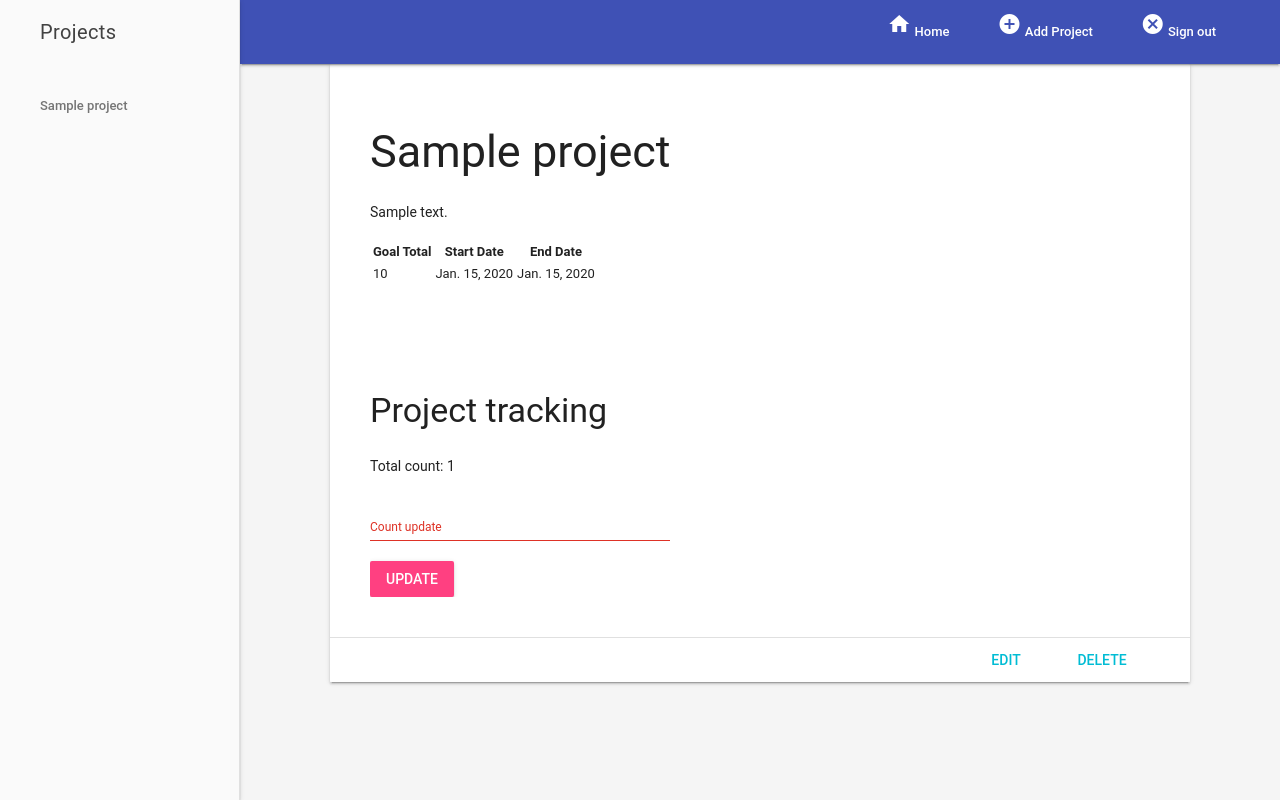
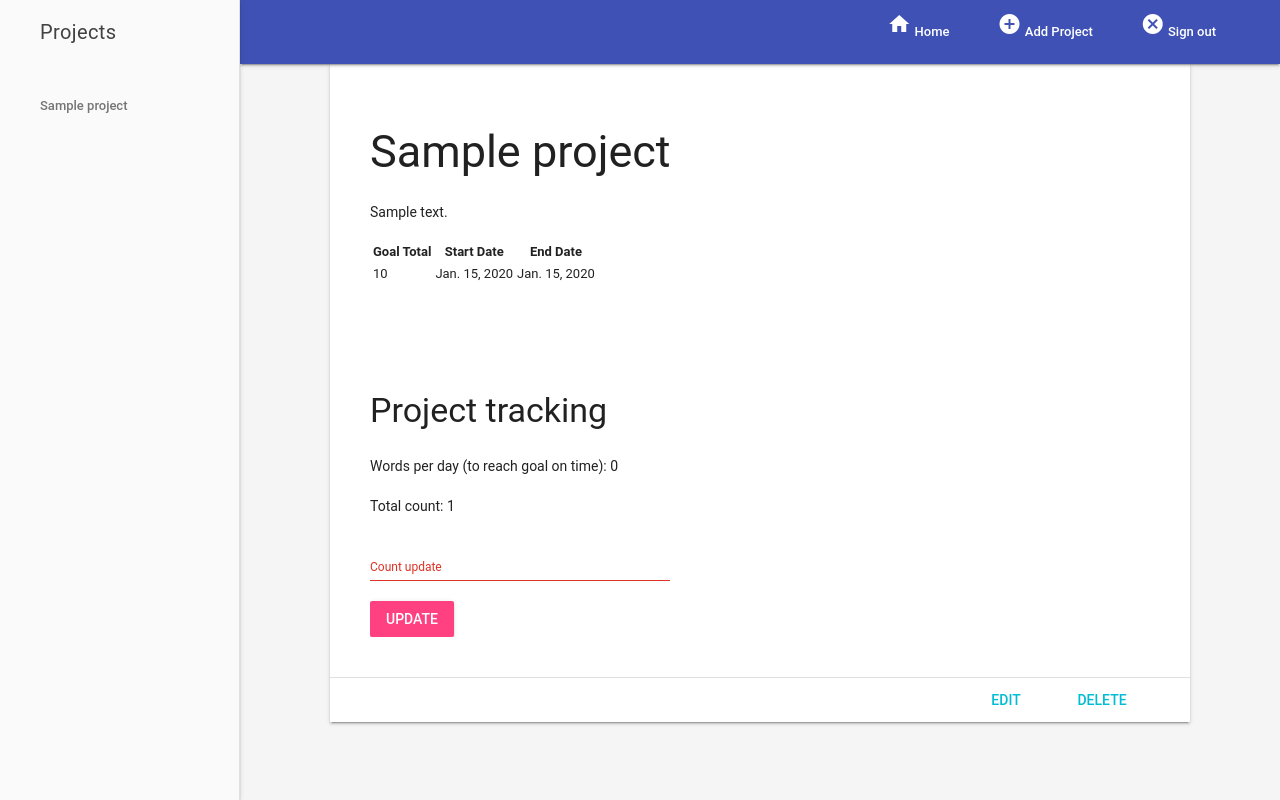
Before and after one commit to lkhedlund/project-tracker, a Django app: page /project/1/ in a window 1280 px wide. Run offline with Django 3.2, Linux system fonts and the light colour scheme; a user stored in the database is signed in; tables that the repository leaves empty hold one stand-in row (values such as "Sample post").

Commit message:
Added words per day to goal counter

```diff
--- a/tracker/templates/tracker/project_detail.html
+++ b/tracker/templates/tracker/project_detail.html
@@ -24,6 +24,9 @@
       <div class="mdl-card__supporting-text">
         <h3>Project tracking</h3>
         <p>
+          Words per day (to reach goal on time): {{ words_per_day }}
+        </p>
+        <p>
           Total count: {{ count_sum.count_update__sum }}
         </p>
         <form method="post" action="{% url 'project_detail' pk=project.pk %}">
--- a/tracker/views.py
+++ b/tracker/views.py
@@ -3,6 +3,7 @@ from django.contrib.auth.decorators import login_required
 from django.core.urlresolvers import reverse
 from django.http import HttpResponseRedirect, HttpResponse
 from django.db.models import Sum
+import datetime
 from .models import Project, Count
 from .forms import ProjectForm, CountForm
 
@@ -19,13 +20,17 @@ def project_detail(request, pk):
     project = get_object_or_404(Project, pk=pk)
     counts = project.counts.all()
     count_sum = project.counts.aggregate(Sum('count_update'))
+    sum_value = next(iter(count_sum.values()))
+    words_per_day = int(
+        (project.total_count - sum_value) / (project.end_date - datetime.date.today()).days
+        )
     if request.method == "POST":
         form = CountForm(request.POST)
         if form.is_valid():
             count = form.save(commit=False)
             count.project = project
             count.save()
-            return HttpResponseRedirect(reverse('tracker.views.project_detail', args=(project.id,)))
+            return HttpResponseRedirect(reverse('project_detail', args=(project.id,)))
     else:
         form = CountForm()
     return render(request, 'tracker/project_detail.html', {
@@ -33,6 +38,7 @@ def project_detail(request, pk):
         'project': project,
         'counts': counts,
         'count_sum': count_sum,
+        'words_per_day': words_per_day,
         'form': form
         })
 
```
